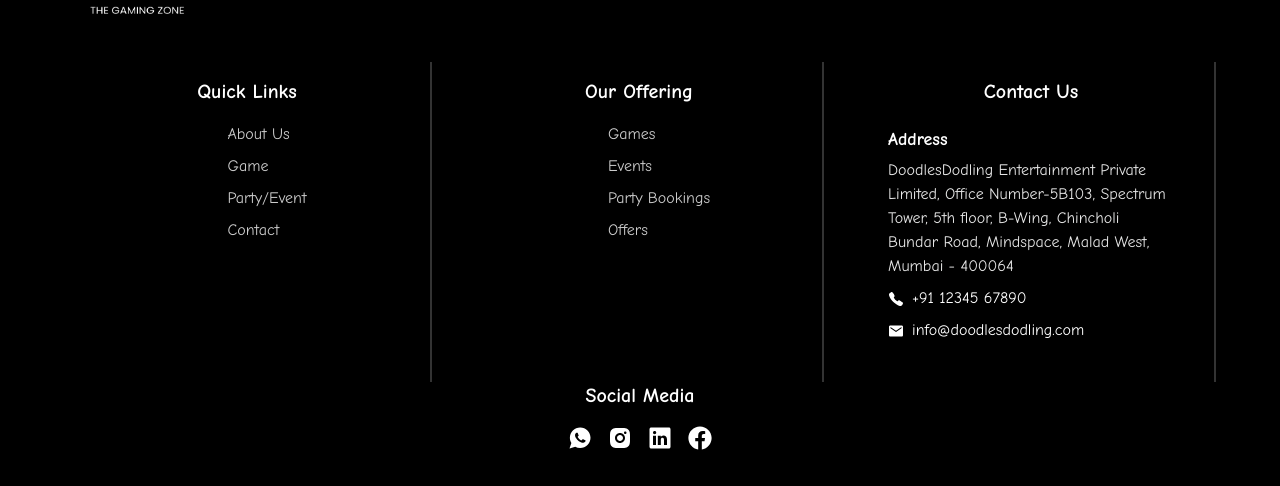
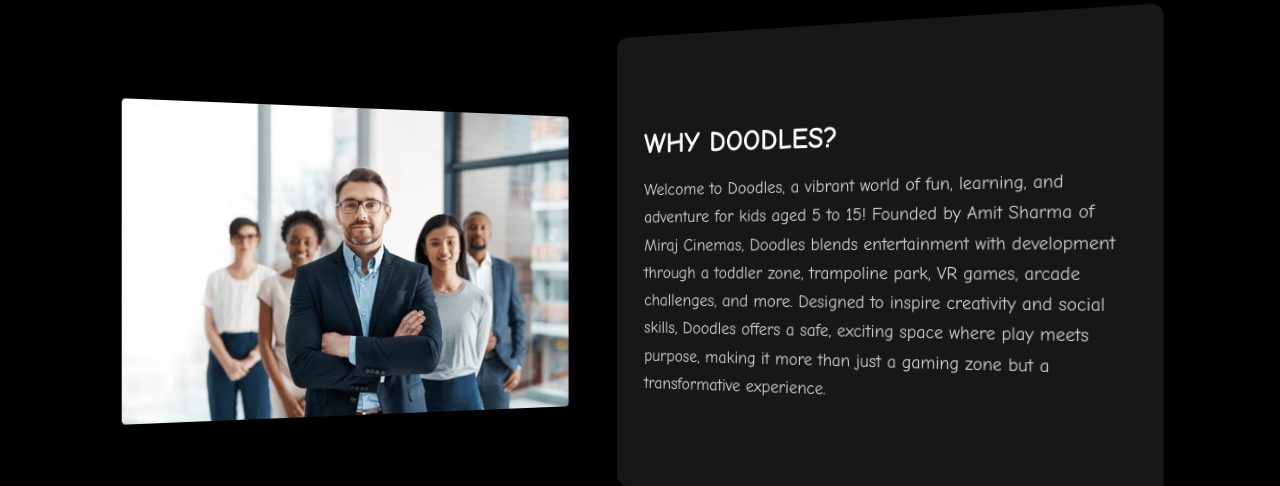
Before and after one commit to shivanshmishr/Doidles, a Next.js app: page / in a window 1280 px wide. Shown: the part 930-1416 px from the top of the page. Built offline with nearby package versions, Linux system fonts and the light colour scheme.

Commit message:
our team page

```diff
--- a/package.json
+++ b/package.json
@@ -9,6 +9,7 @@
     "lint": "next lint"
   },
   "dependencies": {
+    "framer-motion": "^12.23.0",
     "next": "15.3.5",
     "react": "^19.0.0",
     "react-dom": "^19.0.0",
--- a/src/app/(home)/page.tsx
+++ b/src/app/(home)/page.tsx
@@ -1,4 +1,5 @@
 import Image from "next/image";
+import { AboutSection } from "@/components/home/AboutSection";
 
 export default function Home() {
   return (
@@ -10,6 +11,8 @@
         alt="Hero Video"
         className="w-full h-auto max-h-[90vh] object-cover"
       />
+
+      <AboutSection />
     </div>
   );
 };
--- /dev/null
+++ b/src/app/contact/page.tsx
@@ -0,0 +1,12 @@
+"use client";
+import React from 'react'
+
+const Contact = () => {
+  return (
+    <div>
+      <h1 className='text-lg my-10 text-center'>Contact Us</h1>
+    </div>
+  )
+};
+
+export default Contact;
--- a/src/app/our-team/page.tsx
+++ b/src/app/our-team/page.tsx
@@ -1,12 +1,49 @@
 "use client";
-import React from 'react';
+import React from "react";
+import Image from "next/image";
 
 const OurTeamPage = () => {
   return (
-    <div>
-        <h1 className='text-lg my-10 text-center'>Our Team</h1>
+    <div className="w-[90%] md:w-[80%] mx-auto flex flex-col space-y-10 mb-20">
+      <h1 className="text-4xl font-black my-10 text-center">
+        Our Team
+      </h1>
+
+      <div className="flex flex-col w-full md:flex-row justify-between items-center gap-10">
+        <div className="md:w-[40%]">
+          <Image
+            src="/images/amitsharma.png"
+            alt="Team Member 1"
+            width={600}
+            height={600}
+            className="w-full md:h-[40vh] object-contain"
+          />
+          <h1 className="text-3xl text-center font-semibold my-1">Amit Sharma</h1>
+          <p className="text-[#D214E6] text-center font-medium text-lg">Co-Founder - Doodles</p>
+        </div>
+        <div className="text-lg md:text-xl font-medium md:w-[60%]">
+          <p>With 20+ years in cinema, gaming, and hospitality, Amit Sharma has built brands from the ground up — including leading Miraj Cinemas to become India’s 3rd largest multiplex chain.  Now building Doodles, a next-gen family entertainment zone, he’s driven by innovation and a passion for creating joyful, immersive experiences. His consumer insight and consultant network help us secure prime real estate and drive operational efficiency</p>
+        </div>
+      </div>
+
+       <div className="flex flex-col w-full md:flex-row-reverse justify-between items-center gap-10">
+        <div className="md:w-[40%]">
+          <Image
+            src="/images/amitsharma.png"
+            alt="Team Member 1"
+            width={600}
+            height={600}
+            className="w-full md:h-[40vh] object-contain"
+          />
+          <h1 className="text-3xl text-center font-semibold my-2">Babulnath Dubey</h1>
+          <p className="text-[#D214E6] text-center font-medium text-lg">Co-Founder - Doodles</p>
+        </div>
+        <div className="text-xl font-medium md:w-[60%]">
+          <p>With over 30 years in the gaming industry, including his time at Essel World, Co-founder Babulnath Dubey brings deep expertise in game development, operations, and customer experience, crafting immersive experiences that connect with audiences of all ages.</p>
+        </div>
+      </div>
     </div>
-  )
+  );
 };
 
 export default OurTeamPage;
--- /dev/null
+++ b/src/app/party-events/page.tsx
@@ -0,0 +1,12 @@
+"use client";
+import React from "react";
+
+const PartyEvents = () => {
+  return (
+    <div>
+      <h1 className="text-lg my-10 text-center">Party Events</h1>
+    </div>
+  );
+};
+
+export default PartyEvents;
--- /dev/null
+++ b/src/components/home/AboutSection.tsx
@@ -0,0 +1,44 @@
+"use client";
+import React from "react";
+import Image from "next/image";
+
+export const AboutSection = () => {
+  return (
+    <div className="bg-black min-h-screen md:w-[80%] mx-auto text-white flex flex-col md:flex-row items-center">
+      {/* Left: Image */}
+      <div
+        className="md:w-[45%] relative h-full"
+        style={{
+          transform: "perspective(1000px) rotateY(15deg)",
+        }}
+      >
+        <Image
+          src="/images/aboutus.webp"
+          alt="Founder"
+          width={1080}
+          height={1080}
+          className="w-full h-full object-cover rounded"
+        />
+      </div>
+
+      {/* Right: Text */}
+      <div
+        className="bg-neutral-900 p-8 rounded-xl md:w-[55%] h-[60vh] flex flex-col justify-center shadow-lg"
+        style={{
+          transform: "perspective(1000px) rotateY(-15deg)",
+        }}
+      >
+        <h2 className="text-3xl font-extrabold mb-4">WHY DOODLES?</h2>
+        <p className="text-lg leading-relaxed text-gray-300">
+          Welcome to Doodles, a vibrant world of fun, learning, and adventure
+          for kids aged 5 to 15! Founded by Amit Sharma of Miraj Cinemas,
+          Doodles blends entertainment with development through a toddler zone,
+          trampoline park, VR games, arcade challenges, and more. Designed to
+          inspire creativity and social skills, Doodles offers a safe, exciting
+          space where play meets purpose, making it more than just a gaming zone
+          but a transformative experience.
+        </p>
+      </div>
+    </div>
+  );
+};
--- a/src/components/layout/Footer.tsx
+++ b/src/components/layout/Footer.tsx
@@ -43,7 +43,7 @@
             <li className="text-md text-white/80">Offers</li>
           </ul>
         </div>
-        <div className="flex flex-col pb-10 items-center md:border-r-2 border-white/20">
+        <div className="flex flex-col pb-10 items-center">
           <h1 className="text-xl font-semibold my-4">Contact Us</h1>
           <div className="md:px-10 flex flex-col space-y-2">
             <p className="text-lg font-semibold my-1">Address</p>
--- a/src/components/layout/Navbar.tsx
+++ b/src/components/layout/Navbar.tsx
@@ -41,7 +41,7 @@
             </li>
           </Link>
 
-          <Link href="/party-event">
+          <Link href="/party-events">
             <li className="text-xl font-semibold cursor-pointer hover:scale-110 hover:underline transition-all">
               Party/Event
             </li>
```
Also changed, not shown: public/images/amitsharma.png (added), 1 other file (tests, documents, lock files or other folders).
